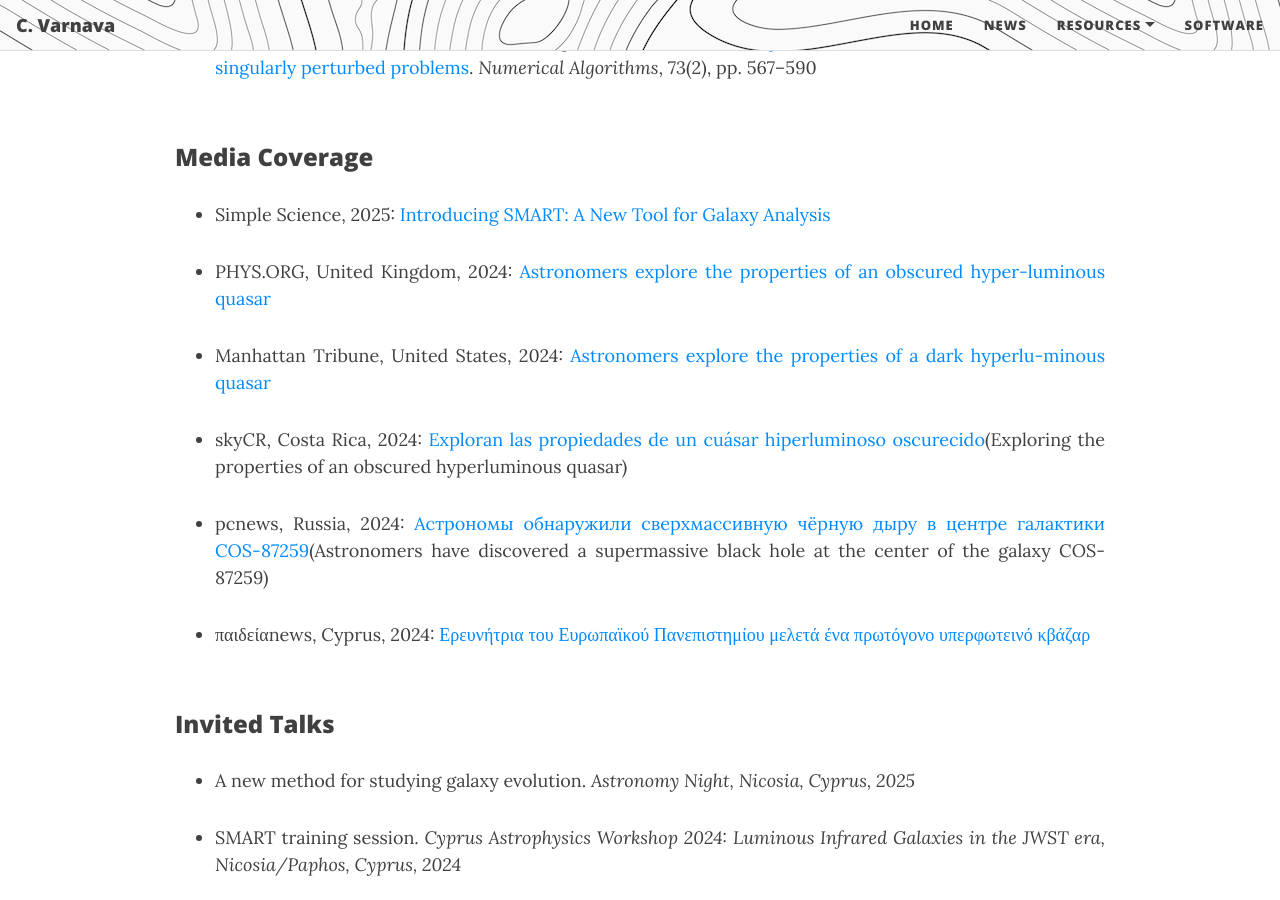
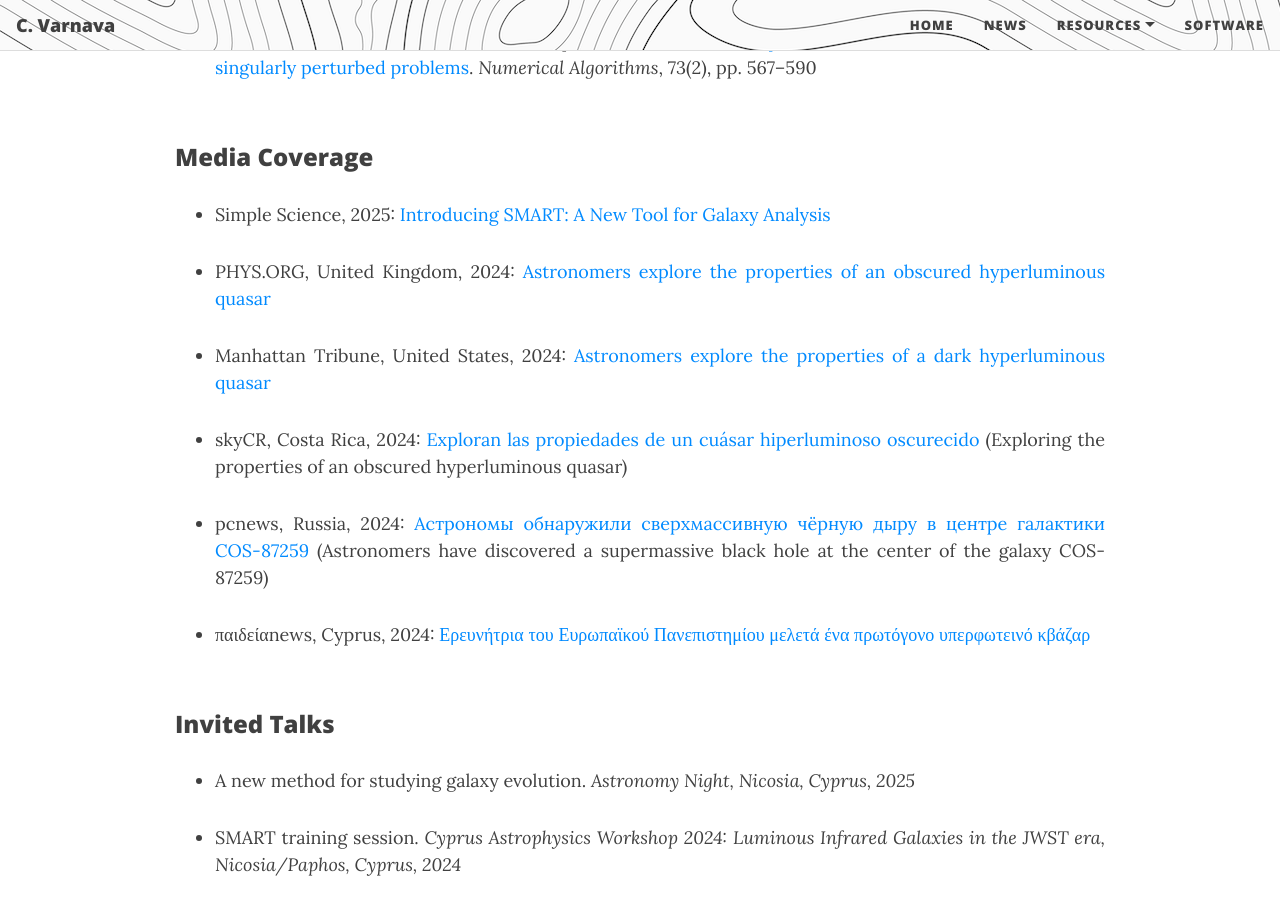
Before and after one commit to ch-var/ch-var.github.io, a Jekyll site: the page built from CV.html, in a window 1280 px wide and 900 px high, scrolled down 3369 px. Built offline with Jekyll 4.4.1, drawn with Linux system fonts in a browser that asks for light colours; formulas are drawn with MathJax 3.

Commit message:
Update CV.html

```diff
--- a/CV.html
+++ b/CV.html
@@ -100,13 +100,13 @@ mathjax: true
 <ul>
 <li class="responsive-margin">Simple Science, 2025: <a href="https://scisimple.com/en/articles/2025-07-27-introducing-smart-a-new-tool-for-galaxy-analysis--akg507q">Introducing SMART: A New Tool for Galaxy Analysis</a></li>
 <p></p>
-<li class="responsive-margin">PHYS.ORG, United Kingdom, 2024: <a href="https://phys.org/news/2024-10-astronomers-explore-properties-obscured-hyperluminous.html">Astronomers explore the properties of an obscured hyper-luminous quasar</a></li>
+<li class="responsive-margin">PHYS.ORG, United Kingdom, 2024: <a href="https://phys.org/news/2024-10-astronomers-explore-properties-obscured-hyperluminous.html">Astronomers explore the properties of an obscured hyperluminous quasar</a></li>
 <p></p>
-<li class="responsive-margin">Manhattan Tribune, United States, 2024: <a href="https://manhattantribune.com/astronomers-explore-the-properties-of-a-dark-hyperluminous-quasar/">Astronomers explore the properties of a dark hyperlu-minous quasar</a></li>
+<li class="responsive-margin">Manhattan Tribune, United States, 2024: <a href="https://manhattantribune.com/astronomers-explore-the-properties-of-a-dark-hyperluminous-quasar/">Astronomers explore the properties of a dark hyperluminous quasar</a></li>
 <p></p>
-<li class="responsive-margin">skyCR, Costa Rica, 2024: <a href="https://skycr.org/2024/10/21/exploran-las-propiedades-de-un-cuasar-hiperluminoso-oscurecido/">Exploran las propiedades de un cuásar hiperluminoso oscurecido</a>(Exploring the properties of an obscured hyperluminous quasar)</li>
+<li class="responsive-margin">skyCR, Costa Rica, 2024: <a href="https://skycr.org/2024/10/21/exploran-las-propiedades-de-un-cuasar-hiperluminoso-oscurecido/">Exploran las propiedades de un cuásar hiperluminoso oscurecido</a> (Exploring the properties of an obscured hyperluminous quasar)</li>
 <p></p>
-<li class="responsive-margin">pcnews, Russia, 2024: <a href="https://pcnews.ru/news/astronomy_obnaruzili_sverhmassivnuu_cernuu_dyru_v_centre_galaktiki_cos_87259-1530160.html#gsc.tab=0">Астрономы обнаружили сверхмассивную чёрную дыру в центре галактики COS-87259</a>(Astronomers have discovered a supermassive black hole at the center of the galaxy COS-87259)</li>
+<li class="responsive-margin">pcnews, Russia, 2024: <a href="https://pcnews.ru/news/astronomy_obnaruzili_sverhmassivnuu_cernuu_dyru_v_centre_galaktiki_cos_87259-1530160.html#gsc.tab=0">Астрономы обнаружили сверхмассивную чёрную дыру в центре галактики COS-87259</a> (Astronomers have discovered a supermassive black hole at the center of the galaxy COS-87259)</li>
 <p></p>
 <li class="responsive-margin">παιδείαnews, Cyprus, 2024: <a href="https://paideia-news.com/panepistimio-frederick/2024/11/11/ereynitria-toy-eyropaikoy-panepistimioy-meleta-ena-protogono-yperfoteino-kbazar">Ερευνήτρια του Ευρωπαϊκού Πανεπιστημίου μελετά ένα πρωτόγονο υπερφωτεινό κβάζαρ</a></li>
 </ul>
```
